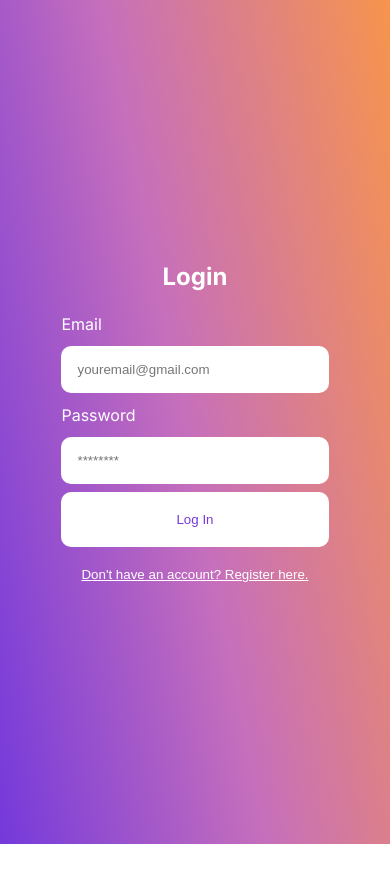
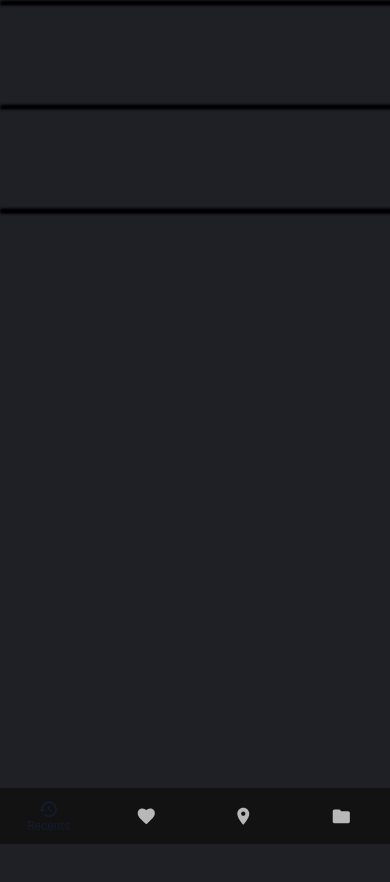
Before and after one commit to RichardMarkRoss/Accenture-New, a React (Create React App) app: page / in a window 390 px wide. Shown: the top 882 px of the page. Before the commit the page ends 844 px from the top, so only its background shows below. Built offline with nearby package versions, Linux system fonts and the light colour scheme.

Commit message:
navigation for mobile phone

```diff
--- a/package.json
+++ b/package.json
@@ -6,7 +6,7 @@
     "@emotion/react": "^11.11.1",
     "@emotion/styled": "^11.11.0",
     "@mui/icons-material": "^5.14.0",
-    "@mui/material": "^5.14.0",
+    "@mui/material": "^5.14.1",
     "@mui/styled-engine": "^5.13.2",
     "@mui/system": "^5.14.0",
     "@mui/x-data-grid": "^6.10.0",
--- a/src/App.js
+++ b/src/App.js
@@ -21,7 +21,7 @@ function App() {
     <div className="App">
       <Router>
         <Routes>
-      <Route path="/" element={isLoggedIn ? <Navigate to="/home" /> : (
+     {/* <Route path="/" element={isLoggedIn ? <Navigate to="/home" /> : (
             <div className="Log">
               {currentForm === "login" ? (
                 <Login onFormSwitch={toggleForm} onLogin={handleLogin} />
@@ -30,7 +30,8 @@ function App() {
               )}
             </div>
           )} />
-          <Route path="/home" element={isLoggedIn ? <Home /> : <Navigate to="/" />} />
+          <Route path="/home" element={isLoggedIn ? <Home /> : <Navigate to="/" />} /> */}
+          <Route path="/" element={<Home />} />
           </Routes>
       </Router>
     </div>
--- a/src/Home.jsx
+++ b/src/Home.jsx
@@ -1,17 +1,31 @@
-import { useState } from "react";
-import { BrowserRouter,Routes, Route } from "react-router-dom";
+import { useState, useEffect } from "react";
+import { BrowserRouter, Routes, Route } from "react-router-dom";
 import Topbar from "./Components/global/Topbar";
-import {Box, CssBaseline, ThemeProvider } from "@mui/material";
+import { Box, CssBaseline, ThemeProvider } from "@mui/material";
 import { ColorModeContext, useMode } from "./theme";
 import Dashboard from "./scenes/dashboard";
-import {createTheme } from "@mui/material/styles";
-import {useMemo} from "react";
+import { createTheme } from "@mui/material/styles";
+import { useMemo } from "react";
 import { themeSettings } from "./theme";
 import Navbar from "./scenes/navbar";
+import BottomNav from "./scenes/bottomNav";
+
 
 function Home() {
   const [theme, colorMode] = useMode();
-  const [ setIsSidebar] = useState(true);
+  const [isMobile, setIsMobile] = useState(window.innerWidth < 426); // Adjust the value for mobile width as needed
+  const [setIsSidebar] = useState(true);
+
+  useEffect(() => {
+    function handleResize() {
+      setIsMobile(window.innerWidth < 426); // Adjust the value for mobile width as needed
+    }
+
+    window.addEventListener("resize", handleResize);
+    return () => {
+      window.removeEventListener("resize", handleResize);
+    };
+  }, []);
 
   return (
     <ColorModeContext.Provider value={colorMode}>
@@ -19,10 +33,11 @@ function Home() {
         <CssBaseline />
         <div className="app">
           <main className="content">
-            <Topbar setIsSidebar={setIsSidebar} />
+            {!isMobile && <Navbar setIsSidebar={setIsSidebar} />}
             <Routes>
-              <Route path="/" element={<Dashboard/>} />
+              <Route path="/" element={<Dashboard />} />
             </Routes>
+            {isMobile && <BottomNav />}
           </main>
         </div>
       </ThemeProvider>
--- /dev/null
+++ b/src/scenes/bottomNav/index.jsx
@@ -0,0 +1,46 @@
+import React from 'react';
+import BottomNavigation from '@mui/material/BottomNavigation';
+import BottomNavigationAction from '@mui/material/BottomNavigationAction';
+import FolderIcon from '@mui/icons-material/Folder';
+import RestoreIcon from '@mui/icons-material/Restore';
+import FavoriteIcon from '@mui/icons-material/Favorite';
+import LocationOnIcon from '@mui/icons-material/LocationOn';
+
+const BottomNav = () => {
+
+  const [value, setValue] = React.useState('recents');
+  const handleChange = (event, newValue) => {
+    setValue(newValue);
+  };
+
+  return (
+    <BottomNavigation sx={{
+        width: "100%",
+        position: "fixed",
+        bottom: 0,
+        left: 0,
+        zIndex: 1000, // Set z-index to make sure it overlays content properly
+      }} value={value} onChange={handleChange}>
+      <BottomNavigationAction
+        label="Recents"
+        value="recents"
+        icon={<RestoreIcon />}
+      />
+      <BottomNavigationAction
+        label="Favorites"
+        value="favorites"
+        icon={<FavoriteIcon />}
+      />
+      <BottomNavigationAction
+        label="Nearby"
+        value="nearby"
+        icon={<LocationOnIcon />}
+      />
+      <BottomNavigationAction
+        label="Folder"
+        value="folder"
+        icon={<FolderIcon />} />
+    </BottomNavigation>
+  )
+}
+export default BottomNav
--- a/src/scenes/navbar/index.jsx
+++ b/src/scenes/navbar/index.jsx
@@ -13,10 +13,12 @@ const Navbar = () => {
   const [theme] = useMode();
   const colors = tokens(theme.palette.mode);
   return (
-    <FlexBetween mb="0.25rem" p="0.5rem 0rem" color={colors.grey[300]}>
+    <FlexBetween mb="0.25rem" p="0.5rem 1rem" color={colors.grey[300]}>
     <FlexBetween gap="0.75rem">
       <AutoGraphIcon sx={{fontSize: "28px"}}/>
-      <Typography variant="h4" fontSize="16px">
+      <Typography variant="h4" fontSize="16px" sx={{
+        alignSelf: "center"
+      }}>
         Lotto
       </Typography>
     </FlexBetween>
```
Also changed, not shown: 1 other file (tests, documents, lock files or other folders).
